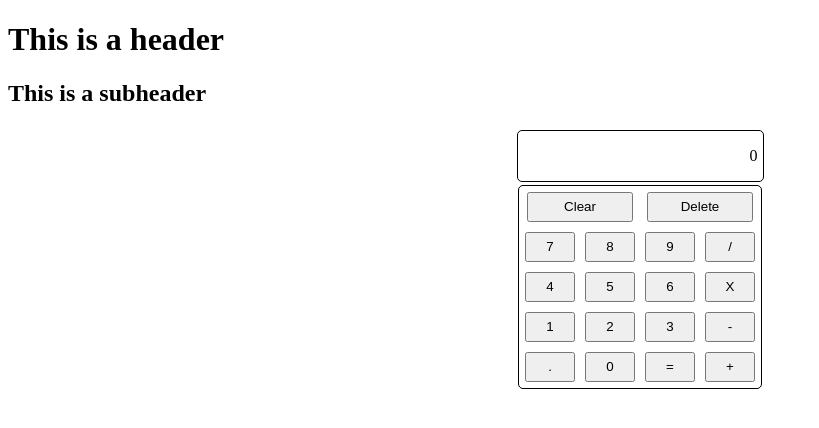
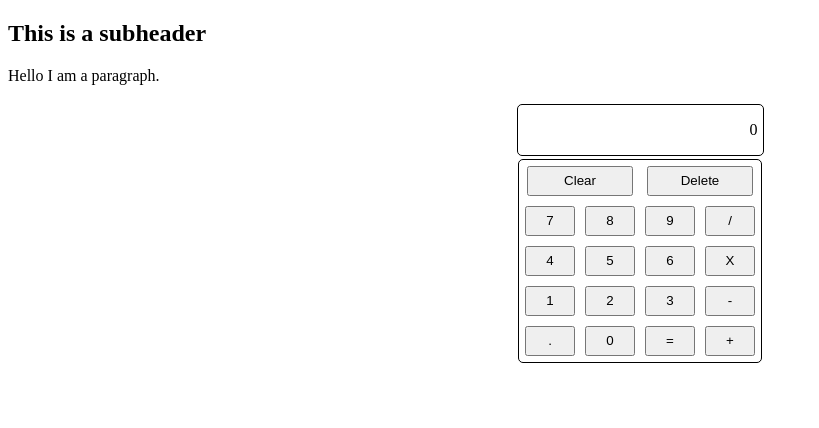
Before and after one commit to pawanp51/js-Calculator, a plain HTML site: page index.html in a window 1280 px wide. Shown: the whole page, without its empty margins (0-819 px from the left). Drawn offline with Linux system fonts and the light colour scheme.

Commit message:
Updated index.html

```diff
--- a/index.html
+++ b/index.html
@@ -7,8 +7,8 @@
     <link href="styles.css" rel="stylesheet">
 </head>
 <body>
-    <h1>This is a header</h1>
     <h2>This is a subheader</h2>
+    <p>Hello I am a paragraph.</p>
     <div id="calc-body">
         <div class="display">0</div>
         <div class="display-btns">
```
